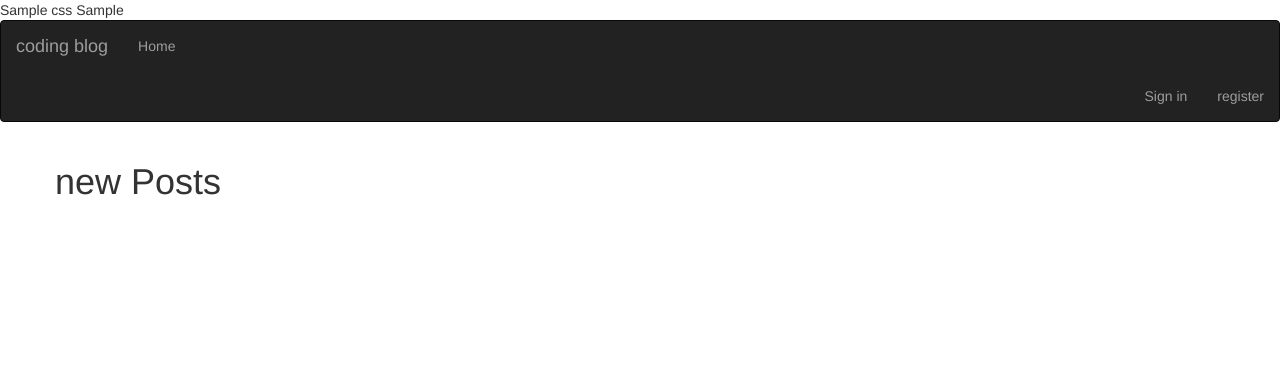
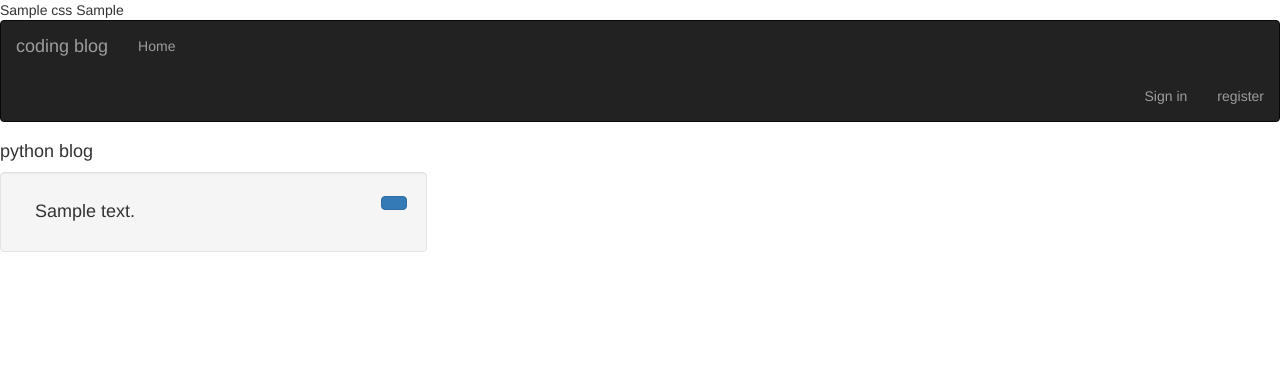
Before and after one commit to huudi001/my-blog, a Python web app: template app/templates/index.html in a window 1280 px wide. Shown: the top 382 px of the page. Run offline with Jinja, Linux system fonts and the light colour scheme; the template is opened without the code that fills it: most values are stand-ins (such as "Sample title", 1, 10 or a date in 2020); some libraries are stand-ins or nearby versions.

Commit message:
creating html macros

```diff
--- a/app/templates/index.html
+++ b/app/templates/index.html
@@ -1,19 +1,11 @@
-{% extends 'base.html' %}
-{% import 'macros.html' as macro %}
+{% extends 'base.html' %} {% import 'macros.html' as macro %}
 
-{% block navbar %}
-   {% include 'navbar.html' %}
-{% endblock %}
+<!-- Styles block -->
 
+{% block styles%} {{ super() }}
+<link rel="stylesheet" href="{{url_for('static',filename='css/index.css')}}"> {% endblock %}
 
-
+<!-- Content block -->
 {% block content %}
-    <div class="container">
-        <div class="row welcome">
-            <h1 id="title-home">new Posts</h1>
-            <ul class="category-list text-center">
-              {{macro.displayPosts(posts)}}
-           </ul>
-        </div>
-    </div>
-{% endblock %}
+<h4>python blog</h4> {{ macro.displayPosts(post) }}
+<p class="text-right"><a class="btn btn-primary" href="/post/new/{{post.id}}"></a> {% endblock %}
```
